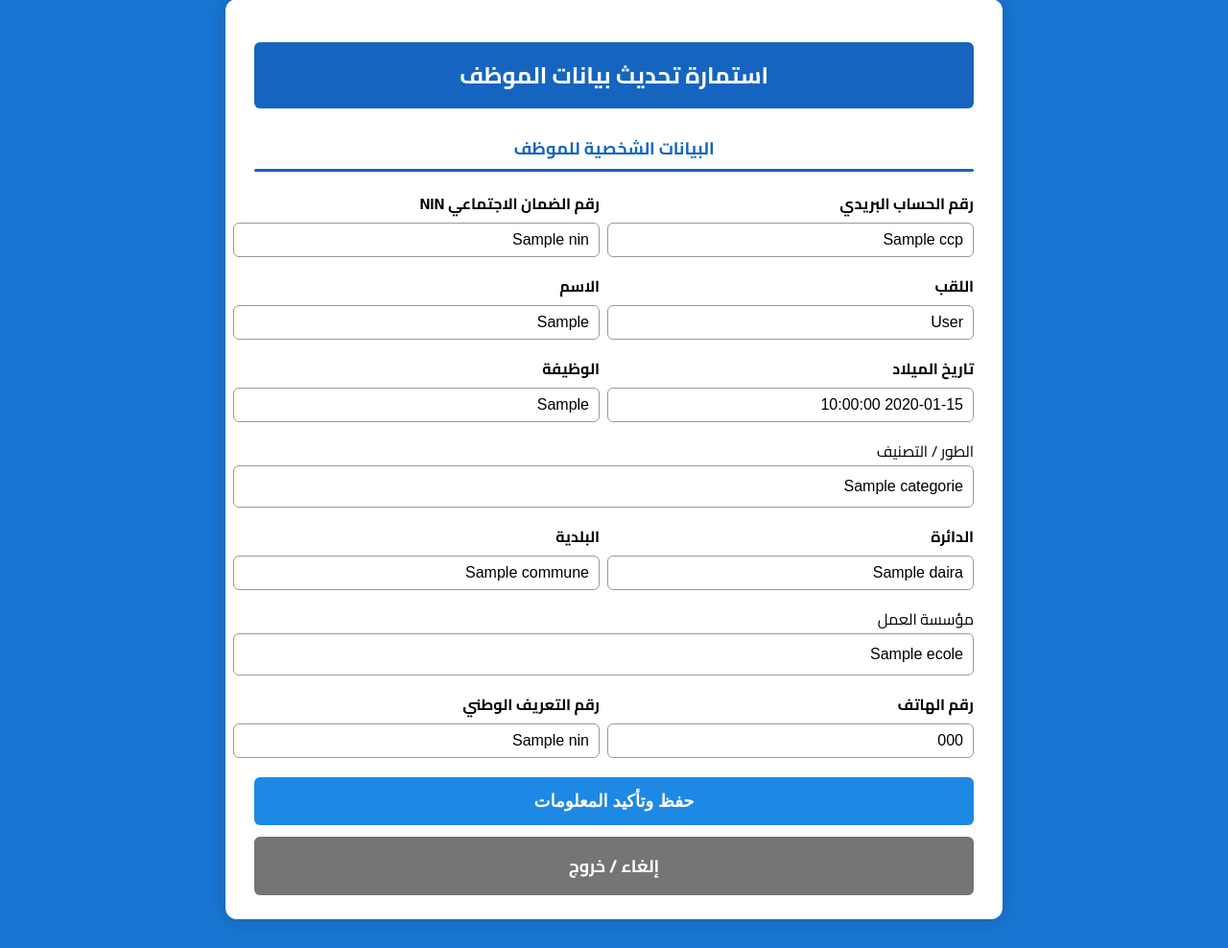
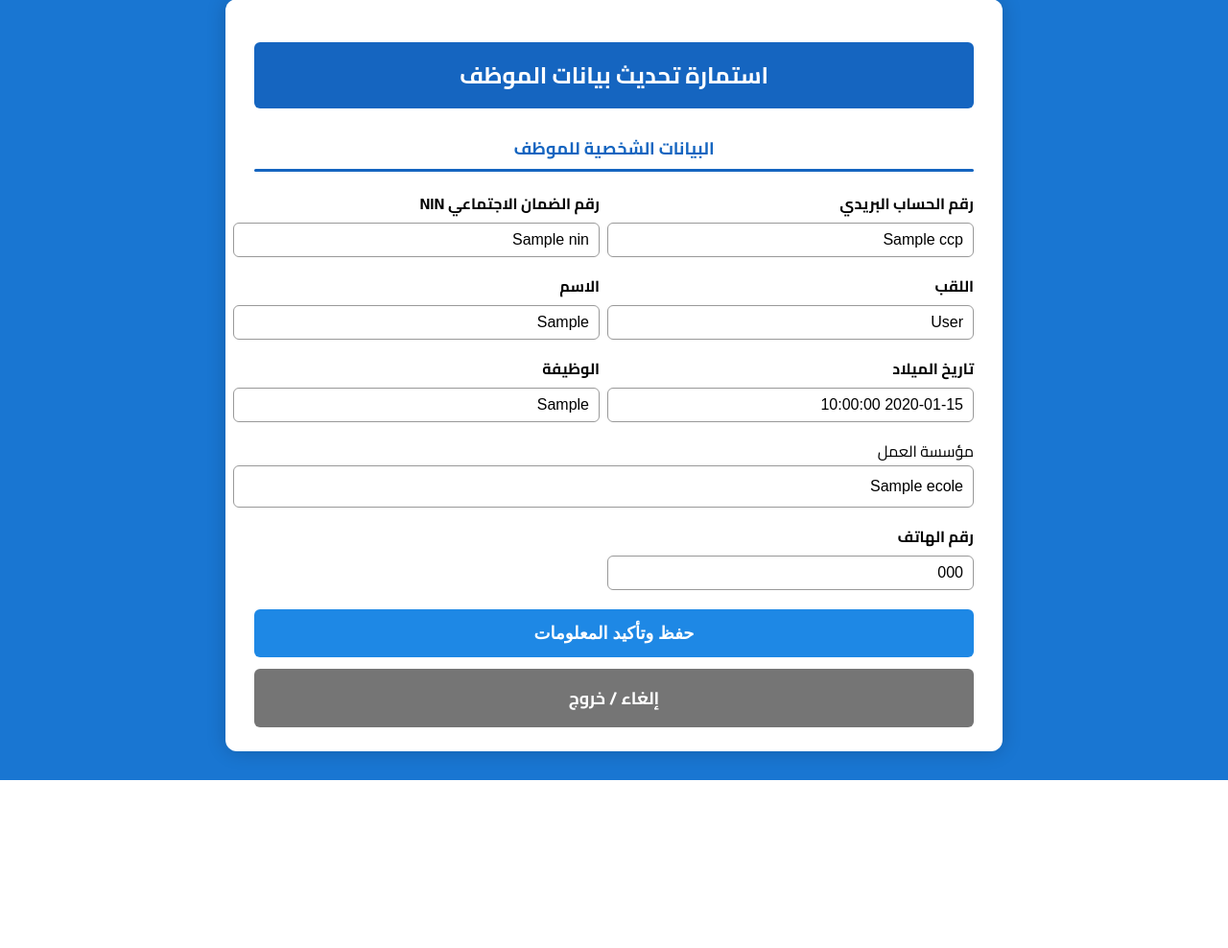
Before and after one commit to hocinebno3131-source/flask_app, a Flask app: template templates/edit_employee.html in a window 1280 px wide. Shown: the part 31-1019 px from the top of the page at 96% size. After the commit the page ends 844 px from the top, so only its background shows below. Run offline with Flask 3, Linux system fonts and the light colour scheme; the template is opened without the code that fills it: most values are stand-ins (such as "Sample title", 1, 10 or a date in 2020).

Commit message:
Update edit_employee.html

```diff
--- a/templates/edit_employee.html
+++ b/templates/edit_employee.html
@@ -5,76 +5,36 @@
     <title>تحديث بيانات الموظف</title>
     <link href="https://fonts.googleapis.com/css2?family=Cairo:wght@400;700&display=swap" rel="stylesheet">
     <style>
-        body {
-            margin: 0;
-            font-family: 'Cairo', sans-serif;
-            background: #1976d2;
-            display: flex;
-            justify-content: center;
-            padding: 30px 0;
-            direction: rtl;
-        }
-        .form-box {
-            background: white;
-            width: 750px;
-            padding: 25px 30px;
-            border-radius: 12px;
-            box-shadow: 0 0 20px rgba(0,0,0,0.2);
-        }
-        h2, h3 { text-align: center; margin-bottom: 15px; }
-        h2 {
-            background: #1565c0;
-            color: white;
-            padding: 12px;
-            border-radius: 6px;
-            font-weight: 700;
-        }
-        h3 { color: #1565c0; font-weight: 600; }
-        .section-title {
-            font-weight: 600;
-            margin-top: 25px;
-            margin-bottom: 10px;
-            font-size: 18px;
-            color: #1565c0;
-            text-align: center;
-            position: relative;
-            padding-bottom: 8px;
-        }
-        .section-title::after {
-            content: "";
-            display: block;
-            width: 100%;
-            height: 3px;
-            background-color: #1565c0;
-            margin-top: 5px;
-            border-radius: 2px;
-        }
-        .row { display: flex; justify-content: space-between; margin-bottom: 15px; }
-        .field { width: 48%; }
-        .field label { display: block; font-weight: 600; margin-bottom: 5px; text-align: right; }
-        .field input { width: 100%; padding: 8px 10px; border-radius: 6px; border: 1px solid #999; font-size: 16px; text-align: right; }
-        .single-field { margin-bottom: 15px; width: 100%; }
-        .single-field label { text-align: center; }
-        .single-field input { width: 100%; padding: 12px 10px; border-radius: 6px; border: 1px solid #999; font-size: 16px; text-align: right; }
-        .buttons { display: flex; flex-direction: column; gap: 12px; margin-top: 20px; }
-        .btn { padding: 14px 0; font-size: 18px; font-weight: 700; border-radius: 6px; cursor: pointer; color: white; border: none; text-align: center; transition: all 0.3s ease; width: 100%; text-decoration: none; display: inline-block; }
-        .btn-save { background: #1e88e5; }
-        .btn-cancel { background: #757575; }
-        .btn:hover { transform: scale(1.02); }
+        body { margin:0; font-family:'Cairo', sans-serif; background:#1976d2; display:flex; justify-content:center; padding:30px 0; direction:rtl; }
+        .form-box { background:white; width:750px; padding:25px 30px; border-radius:12px; box-shadow:0 0 20px rgba(0,0,0,0.2); }
+        h2, h3 { text-align:center; margin-bottom:15px; }
+        h2 { background:#1565c0; color:white; padding:12px; border-radius:6px; font-weight:700; }
+        .section-title { font-weight:600; margin-top:25px; margin-bottom:10px; font-size:18px; color:#1565c0; text-align:center; position:relative; padding-bottom:8px; }
+        .section-title::after { content:""; display:block; width:100%; height:3px; background-color:#1565c0; margin-top:5px; border-radius:2px; }
+        .row { display:flex; justify-content:space-between; margin-bottom:15px; }
+        .field { width:48%; }
+        .field label { display:block; font-weight:600; margin-bottom:5px; text-align:right; }
+        .field input { width:100%; padding:8px 10px; border-radius:6px; border:1px solid #999; font-size:16px; text-align:right; }
+        .single-field { margin-bottom:15px; width:100%; }
+        .single-field label { text-align:center; }
+        .single-field input { width:100%; padding:12px 10px; border-radius:6px; border:1px solid #999; font-size:16px; text-align:right; }
+        .buttons { display:flex; flex-direction:column; gap:12px; margin-top:20px; }
+        .btn { padding:14px 0; font-size:18px; font-weight:700; border-radius:6px; cursor:pointer; color:white; border:none; text-align:center; transition:all 0.3s ease; width:100%; }
+        .btn-save { background:#1e88e5; }
+        .btn-cancel { background:#757575; text-decoration:none; display:flex; justify-content:center; align-items:center; }
+        .btn:hover { transform:scale(1.02); }
     </style>
 </head>
 <body>
 <div class="form-box">
     <h2>استمارة تحديث بيانات الموظف</h2>
-
-    <form method="POST" action="/edit_employee_save">
-        <input type="hidden" name="CCP" value="{{ employee.CCP }}">
-
+    <form method="POST" action="/edit">
+        <input type="hidden" name="ccp" value="{{ employee.CCP }}">
         <div class="section-title">البيانات الشخصية للموظف</div>
         <div class="row">
             <div class="field">
                 <label>رقم الحساب البريدي</label>
-                <input type="text" name="CCP_input" value="{{ employee.CCP }}">
+                <input type="text" name="CCP" value="{{ employee.CCP }}">
             </div>
             <div class="field">
                 <label>رقم الضمان الاجتماعي NIN</label>
@@ -102,20 +62,6 @@
             </div>
         </div>
         <div class="single-field">
-            <label>الطور / التصنيف</label>
-            <input type="text" name="categorie" value="{{ employee.categorie or '' }}">
-        </div>
-        <div class="row">
-            <div class="field">
-                <label>الدائرة</label>
-                <input type="text" name="daira" value="{{ employee.daira or '' }}">
-            </div>
-            <div class="field">
-                <label>البلدية</label>
-                <input type="text" name="commune" value="{{ employee.commune or '' }}">
-            </div>
-        </div>
-        <div class="single-field">
             <label>مؤسسة العمل</label>
             <input type="text" name="ecole" value="{{ employee.ecole or '' }}">
         </div>
@@ -124,12 +70,7 @@
                 <label>رقم الهاتف</label>
                 <input type="text" name="TEL" value="{{ employee.TEL or '' }}">
             </div>
-            <div class="field">
-                <label>رقم التعريف الوطني</label>
-                <input type="text" name="NIN2" value="{{ employee.NIN or '' }}">
-            </div>
         </div>
-
         <div class="buttons">
             <button type="submit" class="btn btn-save">حفظ وتأكيد المعلومات</button>
             <a href="/success?ccp={{ employee.CCP }}" class="btn btn-cancel">إلغاء / خروج</a>
```
